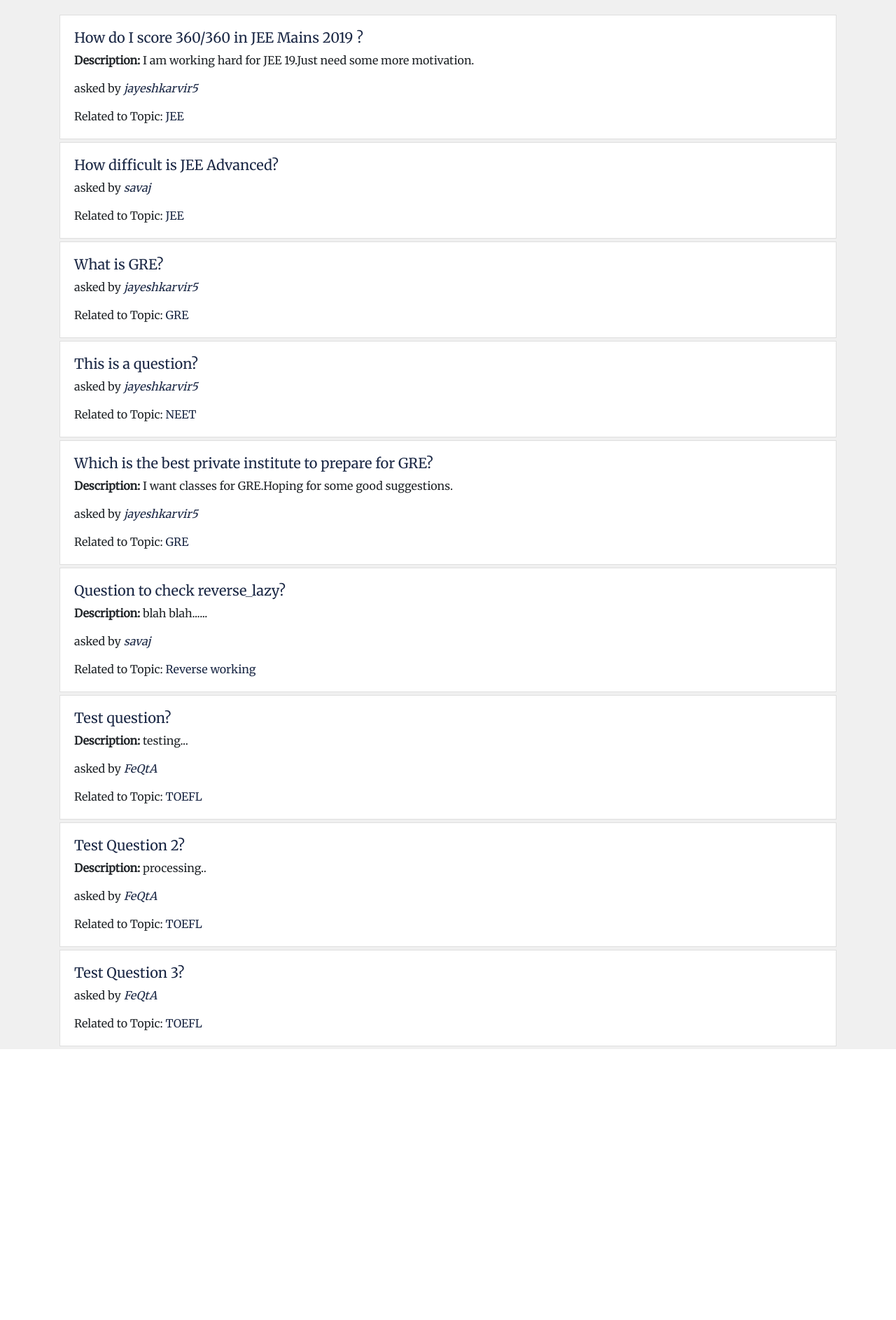
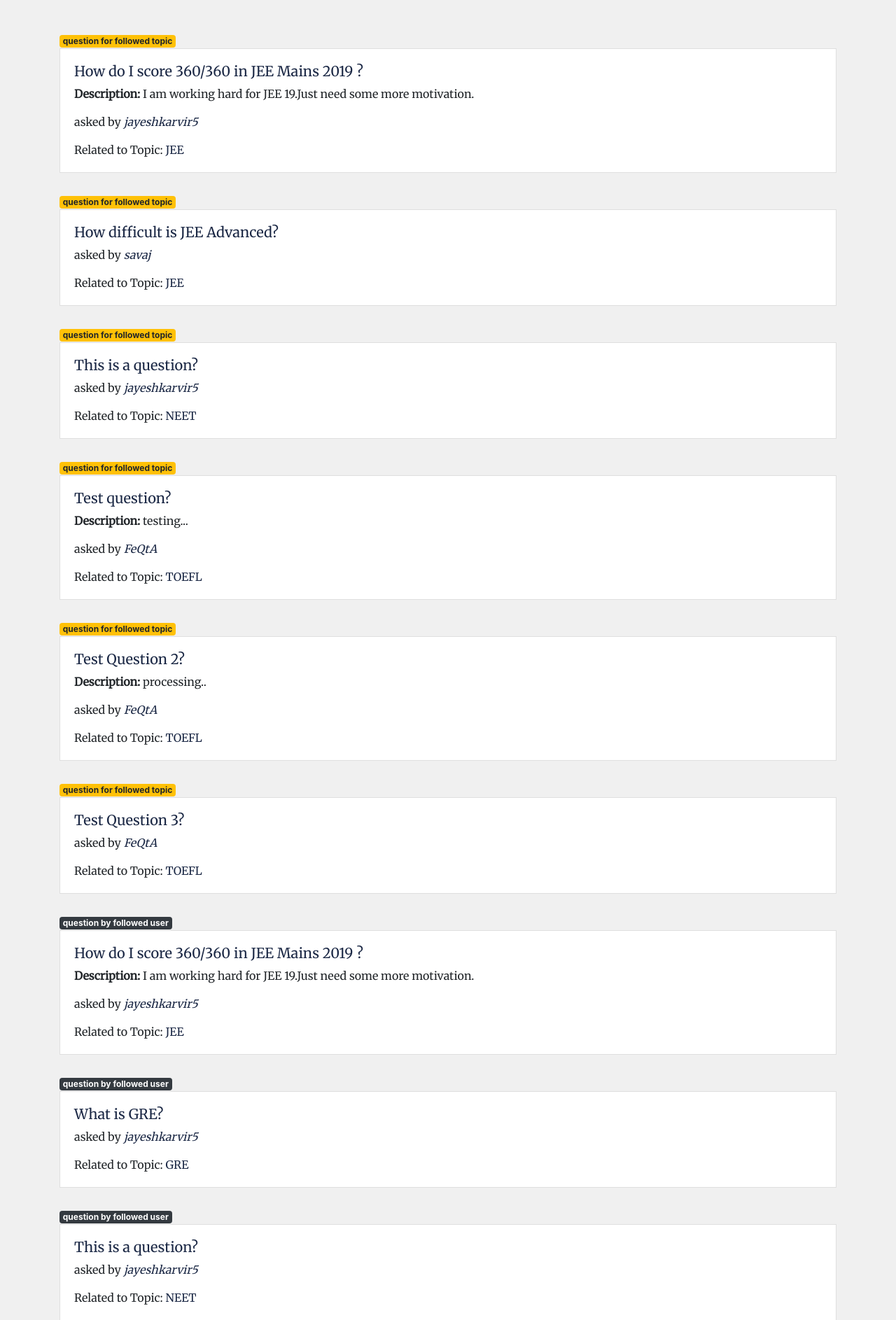
Before and after one commit to jayeshkarvir5/QandA_webapp, a Django app: page /FeQta/answers/ in a window 1280 px wide. Shown: the part 56-1942 px from the top of the page at 70% size. Before the commit the page ends 1555 px from the top, so only its background shows below. Run offline with Django 3.2, Linux system fonts and the light colour scheme; a user stored in the database is signed in; data comes from the database, SQL or seed files in the repository; both versions use the stored data as it was after the commit; some libraries are stand-ins or nearby versions; some web fonts are replaced.

Commit message:
Answer Delete and bug fixes

```diff
--- a/FeQta/templates/FeQta/answer_detail.html
+++ b/FeQta/templates/FeQta/answer_detail.html
@@ -5,7 +5,7 @@
 {% block body %}
     <div class="card">
         <div class="card-body">
-            <h4 class="card-title">{{ answer.question.question }}</h4><br/>
+            <h4 class="card-title"><a href="{{answer.question.get_absolute_url}}">{{ answer.question.question }}</a></h4><br/>
             {% if answer.question.desc %}
             <p class="card-text"><b>Description: </b>{{ answer.question.desc }}</p><br/>
             {% endif %}
--- /dev/null
+++ b/FeQta/templates/FeQta/answers_loggedin.html
@@ -0,0 +1,15 @@
+{% extends "base.html" %}
+
+
+{% block title %}Answer{% endblock %}
+
+{% block body %}
+{% for ques in topic_rld %}
+    <br/><small class="badge badge-warning " >question for followed topic</small>
+    {% include 'FeQta/snippets/question_card.html'%}
+{% endfor %}
+{% for ques in following_user %}
+    <br/><small class="badge badge-dark" >question by followed user</small>
+    {% include 'FeQta/snippets/question_card.html'%}
+{% endfor %}
+{% endblock %}
--- a/FeQta/templates/FeQta/profile_detail.html
+++ b/FeQta/templates/FeQta/profile_detail.html
@@ -66,6 +66,11 @@
                         <p class="card-text">Related to Topic: <a href="{{ans.question.topic.get_absolute_url}}">{{ans.question.topic.name}}</a> </p>
                         <hr style="background-color: #ccc">
                         {% include 'FeQta/snippets/answer_card.html'%}
+                        {% if request.user.is_authenticated and user == request.user %}
+                            <form class="form" action="{% url 'FeQta:answer_delete_page' ans.slug%}">
+                                <button type="submit" class='btn btn-outline-danger btn-sm'>Delete</button>
+                            </form>
+                        {% endif%}
                         <!--<a class="btn btn-danger" href="#">Delete My Answer</a>-->
                     </div>
             </div>
--- a/FeQta/templates/FeQta/snippets/question_follow_btn.html
+++ b/FeQta/templates/FeQta/snippets/question_follow_btn.html
@@ -1,6 +1,6 @@
 {% if request.user.is_authenticated and question.owner != request.user %}
     <form class='form' method='POST' action='{% url "FeQta:question_follow" question.slug%}'> {% csrf_token %}
-        <input type='hidden' name='topicname' value='{% if question.slug %}{{ question.slug }}{% else %}question-byjayeshkarvir53{% endif %}'/>
+        <input type='hidden' name='questionname' value='{% if question.slug %}{{ question.slug }}{% else %}question-byjayeshkarvir53{% endif %}'/>
         <button class='btn {% if is_following %}btn-default{% else %}btn-outline-secondary follow-btn{% endif %}'>
         {% if is_following %}Unfollow{% else %}<i class="fas fa-plus"></i>Follow{% endif %}</button>
         <a href="{%if ans_cond%}{% url 'FeQta:answer_update' ans.slug %}{%else%}{% url 'FeQta:answer_create' question.slug %}{%endif%}" class=" btn
--- a/FeQta/urls.py
+++ b/FeQta/urls.py
@@ -8,7 +8,6 @@
 urlpatterns = [
     path('home/', views.HomeView.as_view(), name="home"),
     path('topics/', views.TopicListView.as_view(), name="topic_list"),
-    # path('topics/add-topic/', views.TopicCreateView.as_view(), name="topic_create"),
     path('topics/<slug>/', views.TopicDetailView.as_view(), name="topic_detail"),
     path('topic-follow/<slug>', views.TopicFollowToggle, name="topic_follow"),
     path('ask/', views.QuestionCreateView.as_view(), name="question_create"),
@@ -17,7 +16,9 @@
     path('question/answer-new/<slug>/', views.AnswerCreateView.as_view(), name="answer_create"),
     path('answer/<slug>/', views.AnswerDetailView.as_view(), name="answer_detail"),
     path('answer/<slug>/edit/', views.AnswerUpdateView.as_view(), name="answer_update"),
-    # path('answer/<slug>/delete/', views.AnswerDeleteView.as_view(), name="answer_delete"),
+    path('answer/<slug>/delete/', views.AnswerDeleteView.as_view(), name="answer_delete"),
+    path('answer-delete/<slug>', views.AnswerDeletePage.as_view(), name="answer_delete_page"),
+    path('delete-success/', views.AnswerDeleteSuccess.as_view(), name="delete_success"),
     path('answer-like/<slug>', views.LikeToggle, name="answer_like"),
     path('answer-needs-improvement/<slug>', views.NeedimpToggle, name="answer_need_imp"),
     path('answer-dislike/<slug>', views.DislikeToggle, name="answer_dislike"),
--- a/FeQta/views.py
+++ b/FeQta/views.py
@@ -8,17 +8,11 @@
 from .forms import QuestionCreateForm, AnswerCreateForm, RegisterForm
 from django.db.models import Q
 # read about django anonymous user
-# do not allow user to like his own answer
-# use default names to avoid template_name
 # take care of user changing the url
 # use &nbsp; for spaces
-# def get_query_set
-#   return model.objects.filter(user=self.request.user)
-# provide update button in profile for answers
 # work on answer views(delete,update), question(delete?) and comment views?
-# take care of user answering and asking questions
-# display followers likes dislikes appropriately
 # login needs to be fixed
+# create a counter based html temp to render mixed queries of different qs
 
 
 User = get_user_model()
@@ -48,33 +42,26 @@
     # create a counter based html temp to render mixed queries of different qs
     def get(self, request, *args, **kwargs):
         if not request.user.is_authenticated:
-            num = 555
-            demo_data = [1000, 2000, 3000, 4000]
-            context = {
-                "num": num,
-                "demo_data": demo_data,
-                "error": None,
-            }
-            return render(request,'FeQta/home.html',context)
+            qs = Answer.objects.all()
+            return render(request,'FeQta/home.html',{'qs':qs})
         user = request.user
         is_following_user_ids =[x.user.id for x in user.is_following.all()]
         is_following_topic_id =[x.id for x in user.topics_followed.all()]
-        # qs = Answer.objects.filter(question__owner__id__in=is_following_user_ids)  # following_user ques
         followed_questions = user.question_followed_by.all()
         qs = Answer.objects.filter(question__in=followed_questions)  # followed question answered,
         qs1 = Answer.objects.filter(question__owner__id=user.id)  # answer for my question
         qs2 = Answer.objects.filter(owner__id__in=is_following_user_ids)  # following_user answer
         qs3 = Answer.objects.filter(likes__id__in=is_following_user_ids)  # like by following_user
         qs4 = Answer.objects.filter(question__topic__in=is_following_topic_id)  # topics followed answers
+        # qs5 = Answer.objects.filter(question__owner__id__in=is_following_user_ids)  # following_user ques answered
         context = {
             "ans_followed_questions": qs,
             "ans_my_ques": qs1,
-            "answers": qs2,
+            "ans_following_user": qs2,
             "likes": qs3,
             "topic_rld": qs4,
             "is_following_user_ids": is_following_user_ids,
         }
-        print(qs)
         return render(request,'FeQta/home_feed.html',context)
 
 
@@ -208,16 +195,24 @@
         return context
 
 
-# class AnswerDeleteView(LoginRequiredMixin, DetailView):
-#     model = Answer
-#     login_url = reverse_lazy('FeQta:login')
-#     success_url = reverse_lazy('FeQta/home.html')
-#
-#     def get_object(self):
-#         obj = super(AnswerDeleteView, self).get_object()
-#         if not obj.owner == self.request.user:
-#             return render(self.request, 'FeQta/error_page.html', {'error': "Only the owner of this answer may delete it."})
-#         return obj
+class AnswerDeleteView(LoginRequiredMixin, DeleteView):
+    model = Answer
+    login_url = reverse_lazy('FeQta:login')
+    success_url = reverse_lazy('FeQta:delete_success')
+
+    def get_object(self, queryset=None):
+        obj = super(AnswerDeleteView, self).get_object()
+        if not obj.owner == self.request.user:
+            return render(self.request, 'FeQta/error_page.html', {'error': "Only the owner of this answer may delete it."})
+        return obj
+
+
+class AnswerDeletePage(LoginRequiredMixin,TemplateView):
+    template_name = 'FeQta/delete_answer_page.html'
+
+
+class AnswerDeleteSuccess(LoginRequiredMixin,TemplateView):
+    template_name = 'FeQta/delete_success.html'
 
 
 def LikeToggle(request, slug):
@@ -275,12 +270,20 @@
 
 
 class AnswersView(ListView):
-    template_name = 'FeQta/answers.html'
-    context_object_name = 'qs'
-
-    def get_queryset(self):
-        qs = Question.objects.all()  # filter(owner=self.request.user)
-        return qs
+    def get(self, request, *args, **kwargs):
+        if not request.user.is_authenticated:
+            qs = Question.objects.all()
+            return render(request, 'FeQta/answers.html', {'qs':qs})
+        user = request.user
+        is_following_user_ids = [x.user.id for x in user.is_following.all()]
+        is_following_topic_id = [x.id for x in user.topics_followed.all()]
+        qs1 = Question.objects.filter(owner__id__in=is_following_user_ids)  # following_user ques
+        qs2 = Question.objects.filter(topic__in=is_following_topic_id)  # topics followed ques
+        context = {
+            "topic_rld": qs2,
+            "following_user": qs1,
+        }
+        return render(request, 'FeQta/answers_loggedin.html', context)
 
 
 class ProfileDetailView(DetailView):
```
Also changed, not shown: FeQta/templates/FeQta/delete_answer_page.html (added, +17 -0 lines), FeQta/templates/FeQta/delete_success.html (added, +9 -0 lines), FeQta/templates/FeQta/home.html (+15 -9 lines), FeQta/templates/FeQta/home_feed.html (+15 -11 lines), db.sqlite3.
